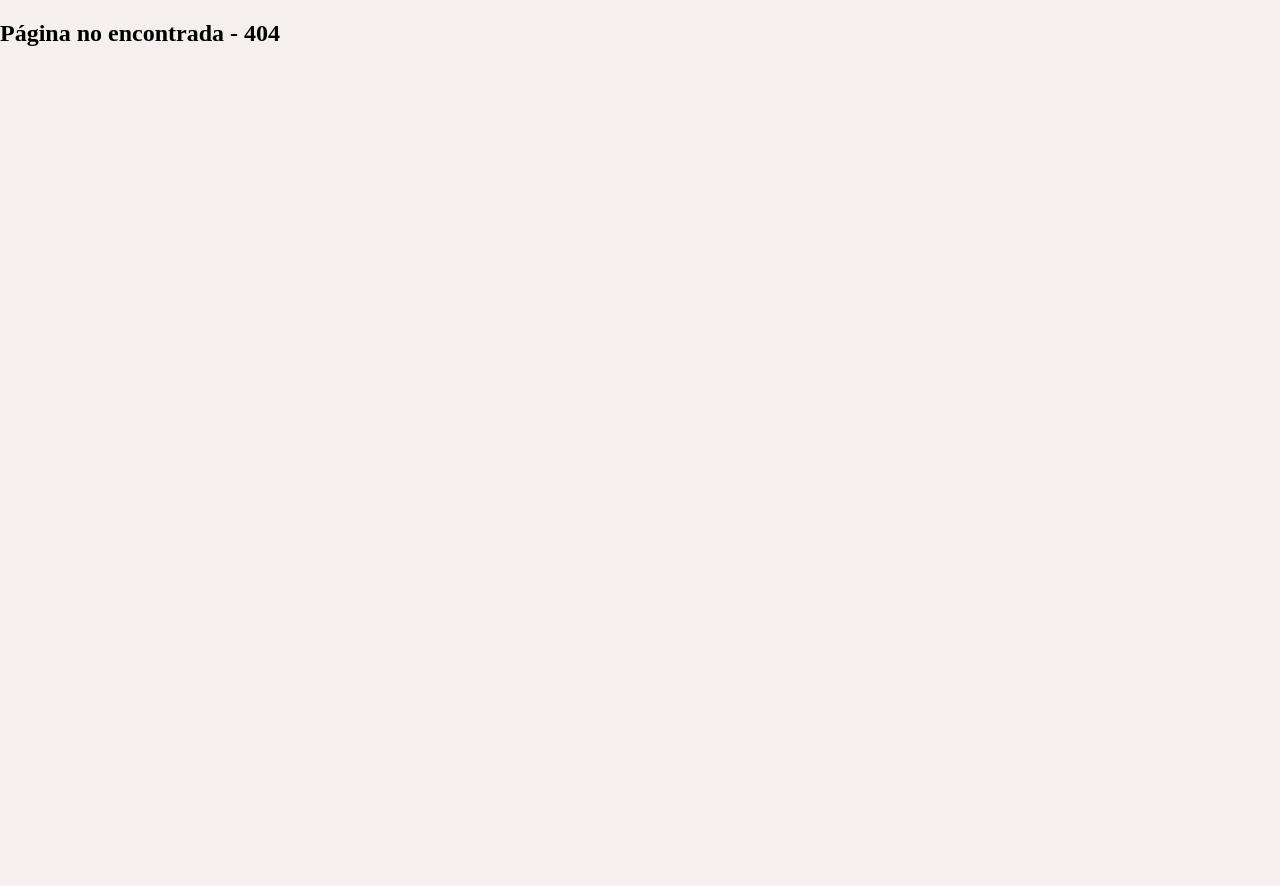
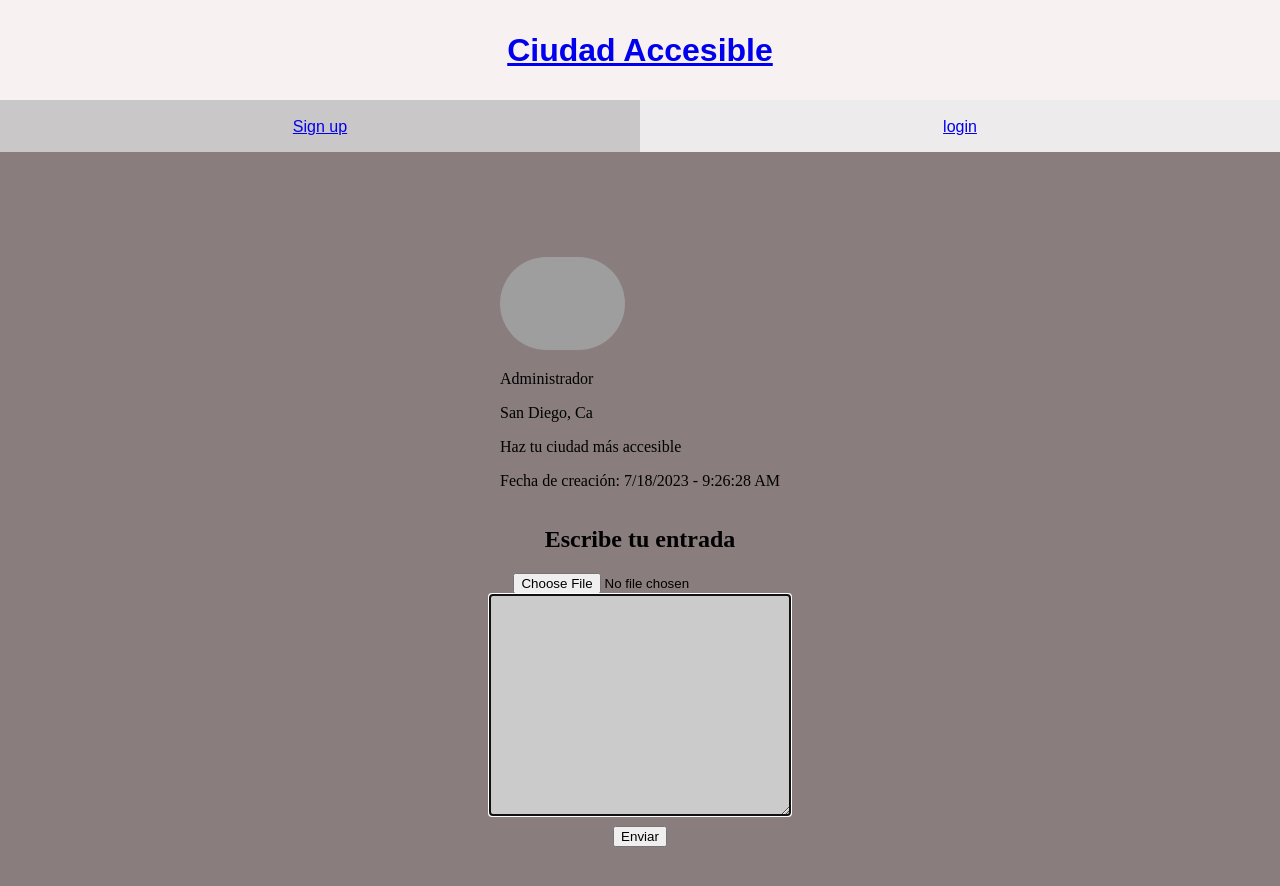
Before and after one commit to SaritaPopez/proyecto3, a React (Vite) app in the folder frontend/: page /admin in a window 1280 px wide. Before the commit this address had no page. Shown: the top 886 px of the page. Before the commit the page ends 800 px from the top, so only its background shows below. Built offline with nearby package versions, Linux system fonts and the light colour scheme; grey boxes are pictures that could not be loaded.

Commit message:
admin javi modificado

```diff
--- a/frontend/src/App.jsx
+++ b/frontend/src/App.jsx
@@ -6,6 +6,7 @@ import RegisterPage from './pages/registerPage/RegisterPage';
 import LoginPage from './pages/loginPage/LoginPage';
 import EntryCreatePage from './pages/entryCreatePage/EntryCreatePage';
 import SingleEntryPage from './components/singleEntry/SingleEntry';
+import Admin from './pages/admin/Admin';
 
 function App() {
   return (
@@ -16,6 +17,7 @@ function App() {
         <Route path='/login' element={<LoginPage />} />
         <Route path='/message' element={<EntryCreatePage />} />
         <Route path='/entries/:entryId' element={<SingleEntryPage />} />
+        <Route path='/admin' element={<Admin />} />
 
         <Route path='*' element={<NotFoundPage />} />
       </Routes>
--- a/frontend/src/components/footer/footer.css
+++ b/frontend/src/components/footer/footer.css
@@ -1,5 +1,5 @@
 footer {
-    background-color: rgb(255, 255, 255);
+  background-color: rgb(244, 243, 243);
   position: fixed;
   bottom: 0;
   display: flex;
@@ -7,9 +7,9 @@ footer {
   align-items: center;
   width: 100%;
   min-height: 3rem;
-};
+}
 
 .button-logout {
   border: transparent;
-    color: white;
+  color: rgb(75, 75, 75);
 }
--- a/frontend/src/components/header/Header.jsx
+++ b/frontend/src/components/header/Header.jsx
@@ -1,11 +1,29 @@
 import NavBar from '../shared/navBar/NavBar';
 import './header.css';
-
+import { Link } from 'react-router-dom';
+import useAuth from '../../hooks/useAuth';
 function Header() {
+  const { token, logout, user } = useAuth();
   return (
     <>
       <header>
-        <h1> Ciudad accesible </h1>
+        <h1>
+          <Link to='/'>Ciudad Accesible</Link>
+        </h1>
+        <nav>
+          {user && <p>@{user.username}</p>}
+
+          {token && (
+            <>
+              <div className='buttonB'>
+                <Link to='/message'>Mensaje</Link>
+              </div>
+              <div className='buttonB' onClick={() => logout()}>
+                <p>Cerrar Sesión</p>
+              </div>
+            </>
+          )}
+        </nav>
       </header>
       <NavBar />
     </>
--- a/frontend/src/components/header/header.css
+++ b/frontend/src/components/header/header.css
@@ -1,15 +1,42 @@
 header {
   width: 100%;
   height: 100px;
-  background-color: rgb(249, 248, 248);
+  background-color: rgba(255, 255, 255, 0.095);
   display: flex;
   justify-content: center;
   align-items: center;
   position: relative;
+  text-decoration: none;
 }
 
 h1 {
   font-family: Montserrat, sans-serif;
   color: black;
   position: absolute;
+  text-decoration: none;
 }
+nav > div.buttonB {
+  padding: 0.5rem 0;
+  width: 80px;
+  font-weight: bold;
+  text-align: center;
+  background-color: rgb(187, 99, 99);
+  box-shadow: 2px 2px 1px rgba(0, 0, 0, 0.4);
+}
+
+nav > div.buttonB:active {
+  box-shadow: 1px 1px 1px rgba(0, 0, 0, 0.4);
+}
+
+nav > div.buttonB:first-child {
+  margin-right: 1rem;
+}
+
+nav > div.buttonB a {
+  text-decoration: none;
+  color: black;
+}
+
+nav > div.buttonB > p {
+  color: black;
+}
--- /dev/null
+++ b/frontend/src/pages/admin/Admin.jsx
@@ -0,0 +1,88 @@
+import Header from '../../components/header/Header';
+import { useState } from 'react';
+import { useNavigate } from 'react-router-dom';
+import PropTypes from 'prop-types';
+
+import entryCreateService from '../../services/createEntryService';
+import Spinner from '../../components/Spinner/Spinner';
+import ErrorMessage from '../../components/ErrorMessage/ErrorMessage';
+import './admin.css';
+
+const Admin = ({ token }) => {
+  const navigate = useNavigate();
+
+  const [text, setText] = useState('');
+  const [file, setFile] = useState();
+  const [errMsg, setErrMsg] = useState('');
+  const [loading, setLoading] = useState(false);
+  // Función que maneja el envío del formulario.
+  const handleSubmit = async (e) => {
+    try {
+      e.preventDefault();
+
+      setLoading(true);
+
+      await entryCreateService(text, file, token);
+
+      // Redireccionamos a la página principal.
+      navigate('/');
+    } catch (err) {
+      setErrMsg(err.message);
+    } finally {
+      setLoading(false);
+    }
+  };
+
+  const currentDate = new Date();
+  const formattedDate = currentDate.toLocaleDateString();
+  const formattedTime = currentDate.toLocaleTimeString();
+
+  return (
+    <div>
+      <Header />
+      <div className='Admin'>
+        <div className='imgProfile'>
+          <img
+            src='https://images.pexels.com/photos/415829/pexels-photo-415829.jpeg?auto=compress&cs=tinysrgb&w=1260&h=750&dpr=1'
+            alt='Imagen de perfil'
+          />
+
+          <p>Administrador</p>
+          <p>San Diego, Ca</p>
+
+          <p>Haz tu ciudad más accesible</p>
+
+          <p>
+            Fecha de creación: {formattedDate} - {formattedTime}
+          </p>
+
+          <form onSubmit={handleSubmit} className='form-container'>
+            <h2>Escribe tu entrada </h2>
+
+            <input type='file' onChange={(e) => setFile(e.target.files[0])} />
+
+            <textarea
+              className='textarea'
+              value={text}
+              onChange={(e) => setText(e.target.value)}
+              minLength='10'
+              autoFocus
+              required
+            />
+
+            <button disabled={loading}>Enviar</button>
+
+            {loading && <Spinner />}
+
+            {errMsg && <ErrorMessage msg={errMsg} />}
+          </form>
+        </div>
+      </div>
+    </div>
+  );
+};
+Admin.propTypes = {
+  token: PropTypes.string,
+};
+
+export default Admin;
--- /dev/null
+++ b/frontend/src/pages/admin/admin.css
@@ -0,0 +1,29 @@
+.Admin {
+  display: flex;
+  justify-content: center;
+  align-items: center;
+  height: 100vh;
+
+  background-color: #897d7d;
+}
+.imgProfile img {
+  border-radius: 200px;
+  width: 125px;
+}
+.textarea {
+  background-color: rgb(203, 203, 203);
+}
+.form-container {
+  display: flex;
+  flex-direction: column;
+  align-items: center;
+}
+
+/* Estilo del textarea */
+.textarea {
+  background-color: rgb(203, 203, 203);
+  width: 100%;
+  min-height: 200px; /* Ajusta la altura según tus necesidades */
+  padding: 10px;
+  margin-bottom: 10px;
+}
```
Lines whose indentation alone changed are shown as unchanged.
